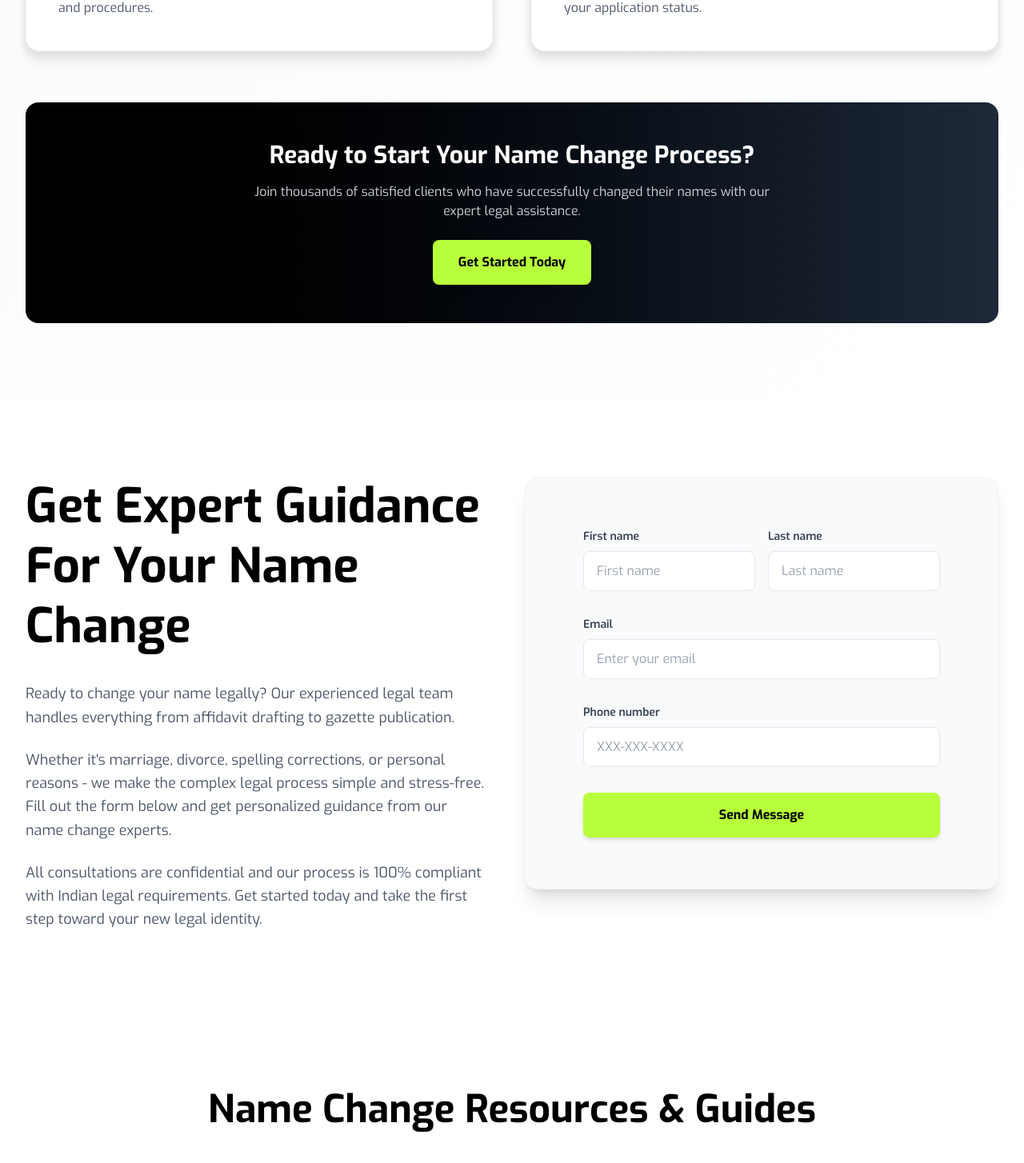
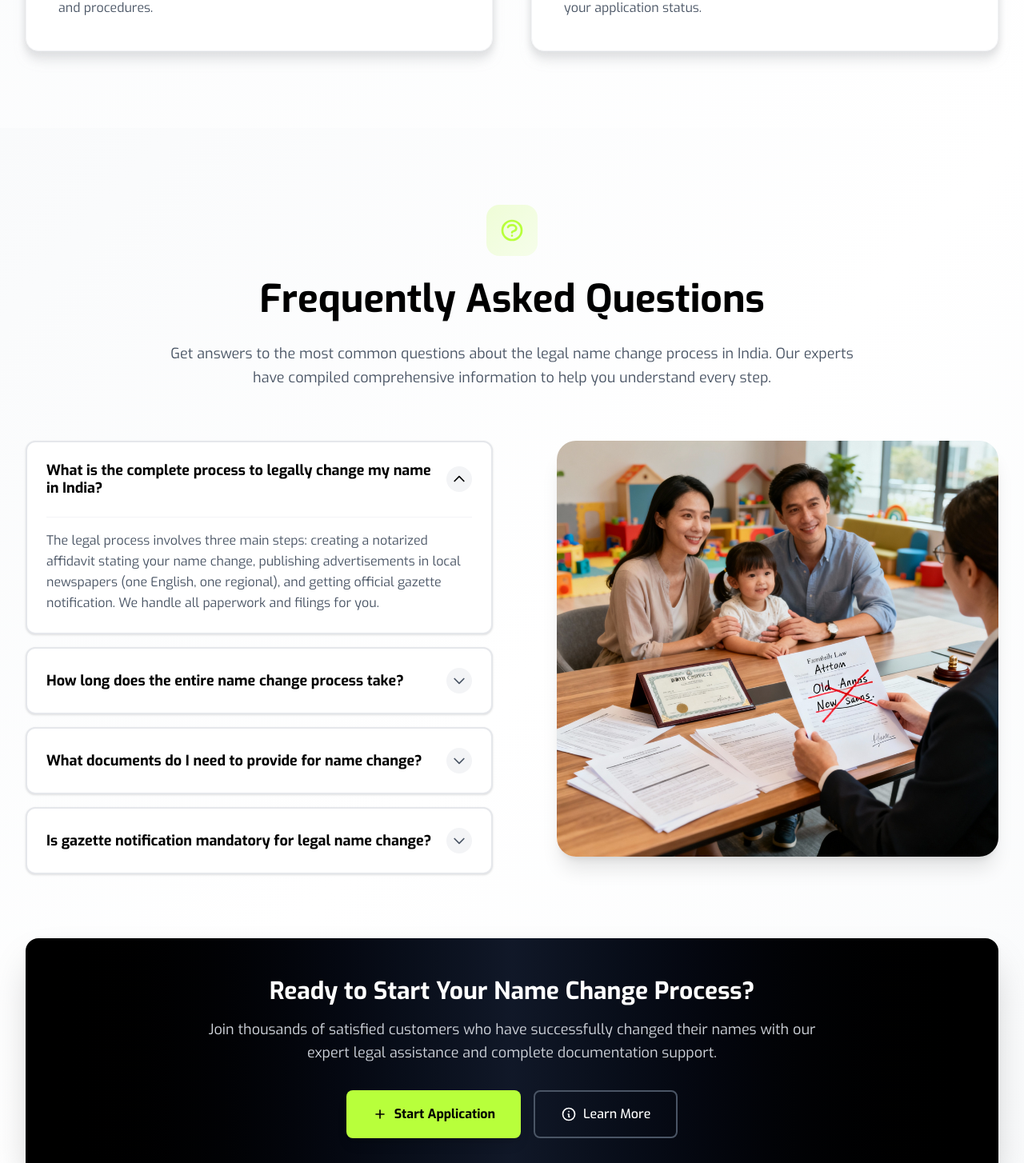
Before and after one commit to AneeVerse/rocket2, a Next.js app: page / in a window 1280 px wide. Shown: the part 3600-5054 px from the top of the page at 80% size. Built offline with nearby package versions, Linux system fonts and the light colour scheme.

Commit message:
feat: add FAQ component and move CTA section from WhyUs
The FAQ component was created to provide users with answers to common questions about the name change process. The CTA section was moved from WhyUs to FAQ to consolidate all user engagement elements in one place.

```diff
--- a/src/app/page.tsx
+++ b/src/app/page.tsx
@@ -3,6 +3,7 @@ import Hero from "@/components/Hero";
 import Partners from "@/components/Partners";
 import Guide from "@/components/Guide";
 import WhyUs from "@/components/WhyUs";
+import FAQ from "@/components/FAQ";
 import Relax from "@/components/Relax";
 import Secrets from "@/components/Secrets";
 import Blog from "@/components/Blog";
@@ -18,6 +19,7 @@ export default function Home() {
       <Partners />
       <Guide />
       <WhyUs />
+      <FAQ />
       <Contact />
       <Blog />
       <Relax />
--- /dev/null
+++ b/src/components/FAQ.tsx
@@ -0,0 +1,143 @@
+"use client";
+import React, { useState } from "react";
+import Image from "next/image";
+
+const FAQ = () => {
+  const [openIndex, setOpenIndex] = useState<number | null>(0);
+
+  const faqs = [
+    {
+      question: "What is the complete process to legally change my name in India?",
+      answer: "The legal process involves three main steps: creating a notarized affidavit stating your name change, publishing advertisements in local newspapers (one English, one regional), and getting official gazette notification. We handle all paperwork and filings for you."
+    },
+    {
+      question: "How long does the entire name change process take?",
+      answer: "The complete process typically takes 15 to 30 days from application to gazette publication, depending on documentation completeness and government processing times. We track your application daily and provide regular updates."
+    },
+    {
+      question: "What documents do I need to provide for name change?",
+      answer: "You need valid ID proof (Aadhaar, PAN card, or passport), address proof, and reason documentation if applicable (marriage certificate, divorce decree, etc.). We'll guide you on exact requirements based on your specific situation."
+    },
+    {
+      question: "Is gazette notification mandatory for legal name change?",
+      answer: "Yes, gazette publication is legally required to validate your new name across all official records, government documents, and ID proofs. Without gazette notification, your name change won't be legally recognized for updating official documents."
+    }
+  ];
+
+  const toggleFAQ = (index: number) => {
+    setOpenIndex(openIndex === index ? null : index);
+  };
+
+  return (
+    <section className="bg-gradient-to-br from-gray-50 via-white to-gray-50 py-16 lg:py-24">
+      <div className="max-w-[1450px] mx-auto px-4 sm:px-6 lg:px-8">
+        {/* Header */}
+        <div className="text-center mb-16">
+          <div className="inline-flex items-center justify-center w-16 h-16 bg-gradient-to-br from-[#B8FF3B]/20 to-[#B8FF3B]/10 rounded-2xl mb-6">
+            <svg className="w-8 h-8 text-[#B8FF3B]" fill="none" stroke="currentColor" viewBox="0 0 24 24">
+              <path strokeLinecap="round" strokeLinejoin="round" strokeWidth={2} d="M8.228 9c.549-1.165 2.03-2 3.772-2 2.21 0 4 1.343 4 3 0 1.4-1.278 2.575-3.006 2.907-.542.104-.994.54-.994 1.093m0 3h.01M21 12a9 9 0 11-18 0 9 9 0 0118 0z" />
+            </svg>
+          </div>
+          <h2 className="text-3xl lg:text-4xl xl:text-5xl font-bold text-black mb-6 leading-tight">
+            Frequently Asked Questions
+          </h2>
+          <p className="text-lg text-gray-600 max-w-4xl mx-auto leading-relaxed">
+            Get answers to the most common questions about the legal name change process in India. Our experts have compiled comprehensive information to help you understand every step.
+          </p>
+        </div>
+
+        <div className="grid grid-cols-1 lg:grid-cols-2 gap-12 items-start">
+          {/* FAQ List */}
+          <div className="space-y-4">
+            {faqs.map((faq, index) => (
+              <div
+                key={index}
+                className="bg-white rounded-xl border-2 border-gray-200 hover:border-[#B8FF3B]/30 transition-all duration-300 shadow-sm hover:shadow-lg"
+              >
+                <button
+                  onClick={() => toggleFAQ(index)}
+                  className="w-full text-left p-6 focus:outline-none focus:ring-2 focus:ring-[#B8FF3B]/20 rounded-xl"
+                >
+                  <div className="flex items-center justify-between">
+                    <h3 className="text-lg font-bold text-black pr-4 leading-tight">
+                      {faq.question}
+                    </h3>
+                    <div className={`flex-shrink-0 w-8 h-8 flex items-center justify-center rounded-full bg-gray-100 transition-all duration-300 ${
+                      openIndex === index ? 'bg-[#B8FF3B] rotate-180' : 'hover:bg-gray-200'
+                    }`}>
+                      <svg
+                        className={`w-5 h-5 transition-colors duration-300 ${
+                          openIndex === index ? 'text-black' : 'text-gray-600'
+                        }`}
+                        fill="none"
+                        stroke="currentColor"
+                        viewBox="0 0 24 24"
+                      >
+                        <path strokeLinecap="round" strokeLinejoin="round" strokeWidth={2} d="M19 9l-7 7-7-7" />
+                      </svg>
+                    </div>
+                  </div>
+                </button>
+
+                <div className={`overflow-hidden transition-all duration-300 ${
+                  openIndex === index ? 'max-h-96 opacity-100' : 'max-h-0 opacity-0'
+                }`}>
+                  <div className="px-6 pb-6">
+                    <div className="border-t border-gray-100 pt-4">
+                      <p className="text-gray-600 leading-relaxed">
+                        {faq.answer}
+                      </p>
+                    </div>
+                  </div>
+                </div>
+              </div>
+            ))}
+          </div>
+
+          {/* Visual Element */}
+          <div className="lg:pl-8">
+            <div className="relative rounded-3xl overflow-hidden shadow-xl hover:shadow-2xl transition-all duration-300 hover:-translate-y-1">
+              <Image
+                src="/images/hero/hero section images/Change.png"
+                alt="Name Change Process"
+                width={500}
+                height={300}
+                className="w-160 h-130 object-cover"
+              />
+            </div>
+          </div>
+        </div>
+
+        {/* Bottom CTA */}
+        <div className="text-center mt-20">
+          <div className="bg-gradient-to-r from-black via-gray-900 to-black rounded-2xl p-8 lg:p-12 text-white shadow-2xl">
+            <div className="max-w-3xl mx-auto">
+              <h3 className="text-2xl lg:text-3xl font-bold mb-4">
+                Ready to Start Your Name Change Process?
+              </h3>
+              <p className="text-gray-300 mb-8 text-lg leading-relaxed">
+                Join thousands of satisfied customers who have successfully changed their names with our expert legal assistance and complete documentation support.
+              </p>
+              <div className="flex flex-col sm:flex-row gap-4 justify-center">
+                <button className="inline-flex items-center justify-center bg-[#B8FF3B] text-black font-bold px-8 py-4 rounded-lg hover:bg-[#A6E635] transition-all duration-200 shadow-lg hover:shadow-xl hover:-translate-y-1">
+                  <svg className="w-5 h-5 mr-2" fill="none" stroke="currentColor" viewBox="0 0 24 24">
+                    <path strokeLinecap="round" strokeLinejoin="round" strokeWidth={2} d="M12 6v6m0 0v6m0-6h6m-6 0H6" />
+                  </svg>
+                  Start Application
+                </button>
+                <button className="inline-flex items-center justify-center bg-transparent text-white font-medium px-8 py-4 rounded-lg border-2 border-gray-600 hover:border-[#B8FF3B] hover:bg-[#B8FF3B]/10 transition-all duration-200">
+                  <svg className="w-5 h-5 mr-2" fill="none" stroke="currentColor" viewBox="0 0 24 24">
+                    <path strokeLinecap="round" strokeLinejoin="round" strokeWidth={2} d="M13 16h-1v-4h-1m1-4h.01M21 12a9 9 0 11-18 0 9 9 0 0118 0z" />
+                  </svg>
+                  Learn More
+                </button>
+              </div>
+            </div>
+          </div>
+        </div>
+      </div>
+    </section>
+  );
+};
+
+export default FAQ;
--- a/src/components/WhyUs.tsx
+++ b/src/components/WhyUs.tsx
@@ -63,19 +63,7 @@ const WhyUs = () => {
         </div>
 
         {/* Bottom CTA */}
-        <div className="text-center mt-16">
-          <div className="bg-gradient-to-r from-black to-gray-800 rounded-2xl p-8 lg:p-12 text-white">
-            <h3 className="text-2xl lg:text-3xl font-bold mb-4">
-              Ready to Start Your Name Change Process?
-            </h3>
-            <p className="text-gray-300 mb-6 max-w-2xl mx-auto">
-              Join thousands of satisfied clients who have successfully changed their names with our expert legal assistance.
-            </p>
-            <button className="bg-[#B8FF3B] text-black font-bold px-8 py-4 rounded-lg hover:bg-[#A6E635] transition-colors duration-200 shadow-lg hover:shadow-xl">
-              Get Started Today
-            </button>
-          </div>
-        </div>
+
       </div>
     </section>
   );
```
